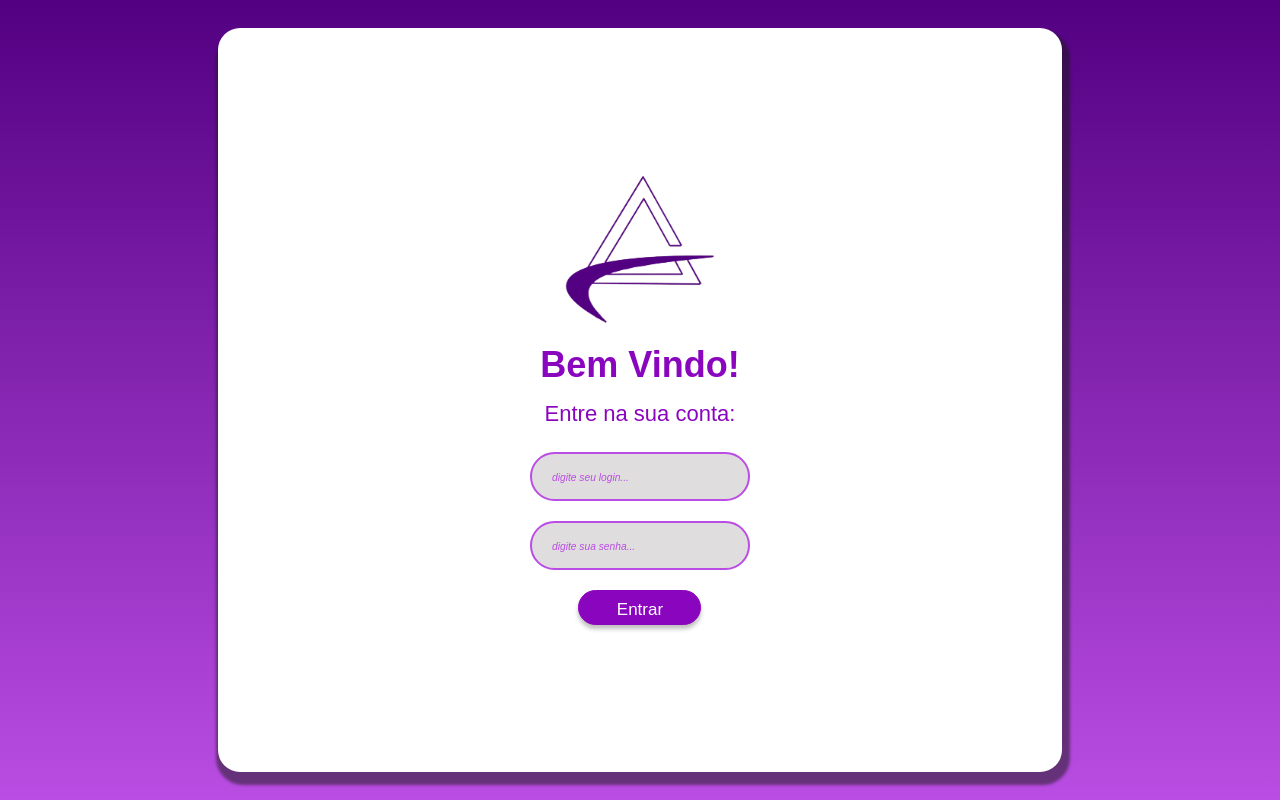
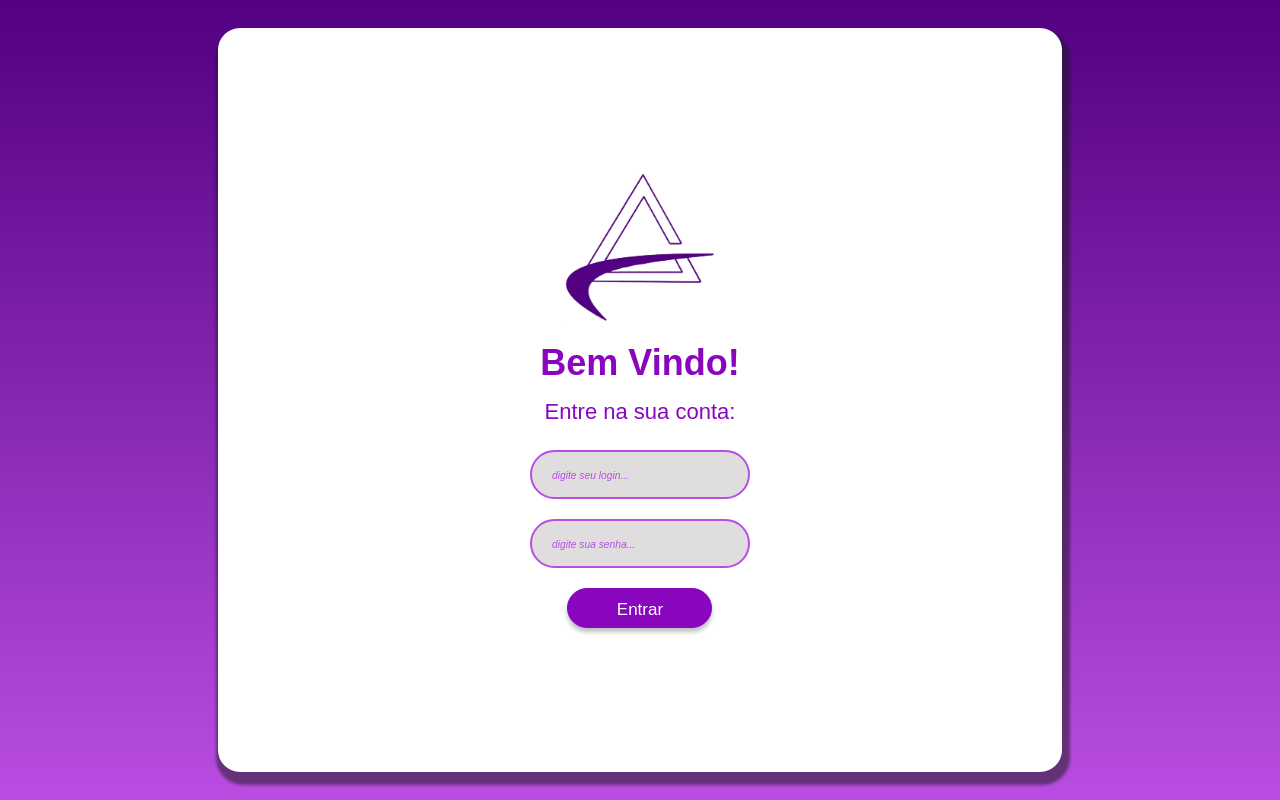
Before and after one commit to Equipe-Ace/Project-Ace-Frontend, a React (Create React App) app in the folder ace-frontend/: page / in a window 1280 px wide. Built offline with nearby package versions, Linux system fonts and the light colour scheme.

Commit message:
alteração no css da tela de login

```diff
--- a/ace-frontend/src/pages/login/styles.css
+++ b/ace-frontend/src/pages/login/styles.css
@@ -73,16 +73,20 @@ form .container .titulo p {
 
 form .container .Botao {
 box-sizing: border-box;
-width: 123px;
-height: 35px;
+width: 145px;
+height: 40px;
 margin-top: 20px;
 background: #8A05BE;
 border: 0.7px solid #8A05BE;
 box-shadow: 0px 4px 4px rgba(0, 0, 0, 0.25);
 border-radius: 25px;
+cursor: pointer;
 }
 
 form .container .Botao p {
+justify-content: center;
+align-items: center;
+display: flex;
 font-family: Arial, Helvetica, sans-serif;
 font-style: normal;
 font-size: 17px;
```
